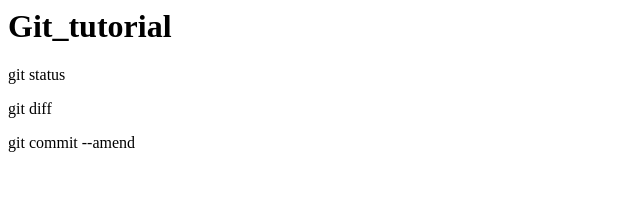
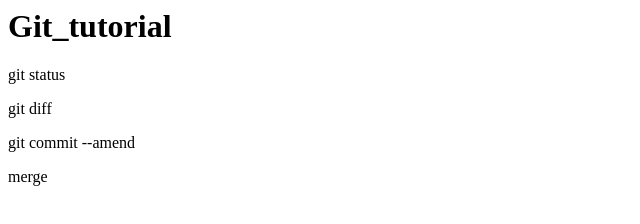
Before and after one commit to kakedashie1/git_tutorial, a plain HTML site: page index.html in a window 1280 px wide. Shown: the full height of the page, 0-640 px from the left. Drawn offline with Linux system fonts and the light colour scheme.

Commit message:
mergeを追記

```diff
--- a/index.html
+++ b/index.html
@@ -2,3 +2,4 @@
 <p>git status</p>
 <p>git diff</p>
 <p>git commit --amend</p>
+<P>merge</P>
```
